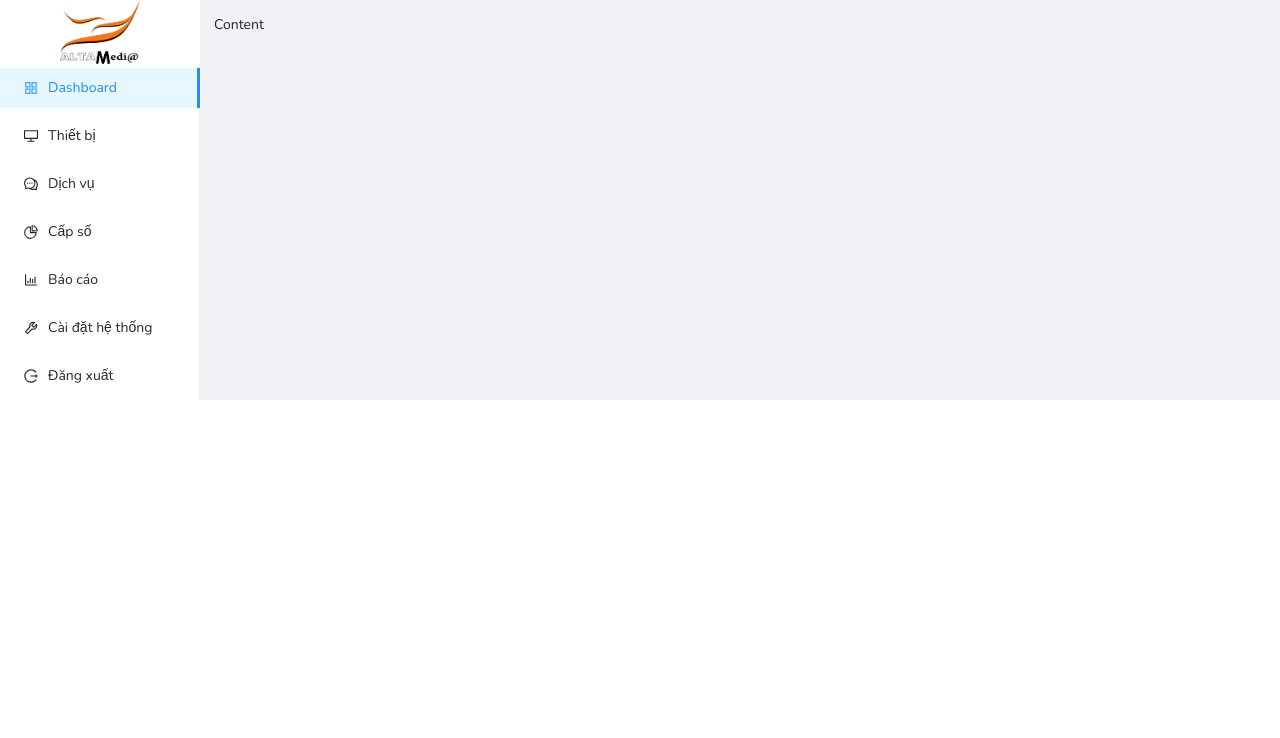
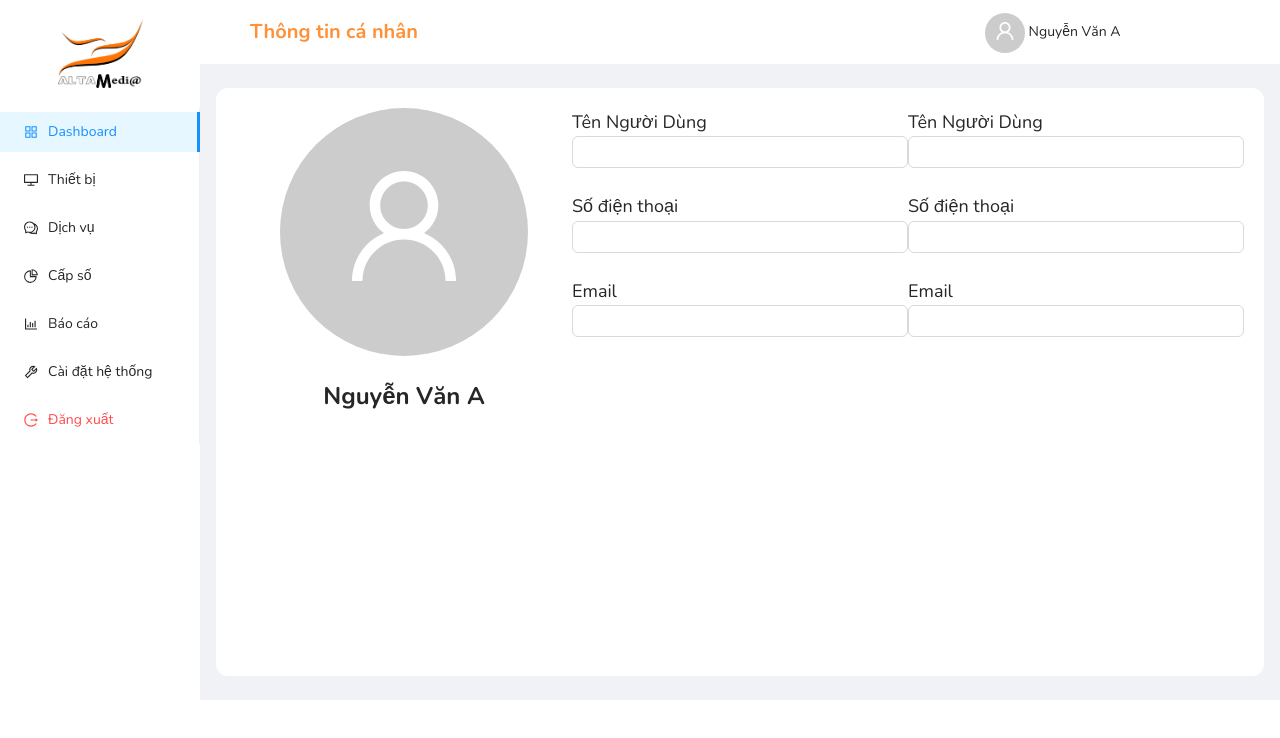
Before and after one commit to nguyenkhaphuong/AltaSoftwareQueuingSystem, a React (Vite) app: page /profile in a window 1280 px wide. Shown: the top 738 px of the page. Built offline with nearby package versions, Linux system fonts and the light colour scheme.

Commit message:
Update Nov 11, 2022

```diff
--- a/src/App.tsx
+++ b/src/App.tsx
@@ -1,11 +1,40 @@
-import { useState } from "react";
+import { useEffect, useState } from "react";
 import { Routes, Route } from "react-router-dom";
+import auth from "./firebase";
 import ForgotPassword from "./pages/forgotPassword/ForgotPassword";
 import Login from "./pages/Login/Login";
 import Profile from "./pages/Profile/Profile";
 import ResetPassword from "./pages/resetPassword/ResetPassword";
 
+// import useDispatch and useSelector
+import { useAppDispatch, useAppSelector } from "./redux/hooks";
+
+//import slice
+import { addUser } from "./redux/slice/authSlice";
+import { RootState } from "./redux/store";
+
 function App() {
+  const { name, email, username, password, phone, role } = useAppSelector(
+    (state: RootState) => state.auth
+  );
+  const dispatch = useAppDispatch();
+
+  // const handleSignIn = () => {};
+
+  useEffect(() => {
+    dispatch(
+      addUser({
+        name: "Nguyen Kha Phuong",
+        email: "kha-phuong@gmail.com",
+        username: "khapuong1506",
+        password: "Khaphuong1506!",
+        phone: "84834402094",
+        role: "Front End Developer",
+      })
+    );
+  }, []);
+
+  console.log({ name, email, username, password, phone, role });
   return (
     <div style={{ backgroundColor: "#F7F7F7" }}>
       <Routes>
--- a/src/firebase.ts
+++ b/src/firebase.ts
@@ -1,5 +1,6 @@
 // Import the functions you need from the SDKs you need
 import { initializeApp } from "firebase/app";
+import { getAuth } from "firebase/auth";
 // TODO: Add SDKs for Firebase products that you want to use
 // https://firebase.google.com/docs/web/setup#available-libraries
 
@@ -16,3 +17,7 @@ const firebaseConfig = {
 
 // Initialize Firebase
 const app = initializeApp(firebaseConfig);
+
+// Initialize Firebase Authentication
+const auth = getAuth(app);
+export default auth;
--- a/src/pages/Login/Login.tsx
+++ b/src/pages/Login/Login.tsx
@@ -6,13 +6,28 @@ import { Button, Form, Input } from "antd";
 // import images assets
 import logo from "../../assets/logo.png";
 import login from "../../assets/group341.png";
+// import Firebase authentication
+import { getAuth, createUserWithEmailAndPassword } from "firebase/auth";
 
 export default function Login() {
+  // const auth = getAuth();
+  // createUserWithEmailAndPassword(auth, email, password)
+  //   .then((userCredential) => {
+  //     // Signed in
+  //     const user = userCredential.user;
+  //     // ...
+  //   })
+  //   .catch((error) => {
+  //     const errorCode = error.code;
+  //     const errorMessage = error.message;
+  //     // ..
+  //   });
   return (
     <div>
       <Row>
         <Col
           xs={24}
+          lg={12}
           xl={10}
           style={{
             padding: 20,
@@ -95,6 +110,7 @@ export default function Login() {
         </Col>
         <Col
           xs={24}
+          lg={12}
           xl={14}
           style={{
             backgroundColor: "#fff",
--- a/src/pages/Profile/Profile.css
+++ b/src/pages/Profile/Profile.css
@@ -1,8 +1,12 @@
 #components-layout-demo-fixed-sider .logo {
   height: 32px;
   margin: 16px;
-  background: rgba(255, 255, 255, 0.2);
+  background: rgba(255, 255, 255, 0.3);
 }
 .site-layout .site-layout-background {
-  background: #fff;
+  background: #fff !important;
 }
+.form-input {
+  max-width: 384px;
+  max-height: 44px;
+}
--- a/src/pages/Profile/Profile.tsx
+++ b/src/pages/Profile/Profile.tsx
@@ -1,5 +1,5 @@
-import type { MenuProps } from "antd";
-import { Button, Menu, Layout } from "antd";
+import { Menu, Layout, Row, Col, Avatar, Form, Input } from "antd";
+import "./Profile.css";
 import {
   AppstoreOutlined,
   BarChartOutlined,
@@ -8,59 +8,197 @@ import {
   ToolOutlined,
   PieChartOutlined,
   LogoutOutlined,
+  UserOutlined,
 } from "@ant-design/icons";
 import logo from "../../assets/logo.png";
 import React from "react";
 
-const { Sider, Content } = Layout;
-type MenuItem = Required<MenuProps>["items"][number];
-
-function getItem(
-  label: React.ReactNode,
-  key: React.Key,
-  icon?: React.ReactNode,
-  children?: MenuItem[],
-  type?: "group"
-): MenuItem {
-  return {
-    key,
-    icon,
-    children,
-    label,
-    type,
-  } as MenuItem;
-}
-
-const items: MenuItem[] = [
-  getItem("Dashboard", "1", <AppstoreOutlined />),
-  getItem("Thiết bị", "2", <DesktopOutlined />),
-  getItem("Dịch vụ", "3", <CommentOutlined />),
-  getItem("Cấp số", "4", <PieChartOutlined />),
-  getItem("Báo cáo", "5", <BarChartOutlined />),
-  getItem("Cài đặt hệ thống", "6", <ToolOutlined />),
-  getItem("Đăng xuất", "7", <LogoutOutlined />),
-];
+const { Sider, Content, Header } = Layout;
 
 const Profile: React.FC = () => (
   <>
     <Layout>
-      <Sider width={200} style={{ backgroundColor: "#fff" }}>
-        <div className="img-container">
+      <Sider
+        style={{ backgroundColor: "#fff", width: "200px", height: "700px" }}
+      >
+        <div className="img-logo">
           <img
             style={{
               display: "block",
+              padding: 20,
               marginLeft: "auto",
               marginRight: "auto",
             }}
             src={logo}
             alt="Alta Media"
-            width="80px"
+            width="125px"
           />
         </div>
-        <Menu defaultSelectedKeys={["1"]} mode="inline" items={items}></Menu>
+        <Menu
+          defaultSelectedKeys={["1"]}
+          mode="inline"
+          items={[
+            {
+              key: "1",
+              icon: <AppstoreOutlined />,
+              label: "Dashboard",
+            },
+            {
+              key: "2",
+              icon: <DesktopOutlined />,
+              label: "Thiết bị",
+            },
+            {
+              key: "3",
+              icon: <CommentOutlined />,
+              label: "Dịch vụ",
+            },
+            {
+              key: "4",
+              icon: <PieChartOutlined />,
+              label: "Cấp số",
+            },
+            {
+              key: "5",
+              icon: <BarChartOutlined />,
+              label: "Báo cáo",
+            },
+            {
+              key: "6",
+              icon: <ToolOutlined />,
+              label: "Cài đặt hệ thống",
+            },
+            {
+              key: "7",
+              icon: <LogoutOutlined />,
+              label: "Đăng xuất",
+              danger: true,
+            },
+          ]}
+        ></Menu>
       </Sider>
-      <Layout>
-        <Content style={{ padding: "1em" }}>Content</Content>
+      <Layout className="site-layout">
+        <Header className="site-layout-background">
+          <Row>
+            <Col span={18}>
+              <p
+                style={{ color: "#FF9138", fontSize: "20px", fontWeight: 700 }}
+              >
+                Thông tin cá nhân
+              </p>
+            </Col>
+            <Col span={6}>
+              <div>
+                <Avatar size={40} icon={<UserOutlined />}></Avatar> Nguyễn Văn A
+              </div>
+            </Col>
+          </Row>
+        </Header>
+        <Content
+          className="site-layout-background"
+          style={{
+            margin: "24px 16px",
+            padding: 20,
+            minHeight: 280,
+            borderRadius: "12px",
+          }}
+        >
+          <Row>
+            <Col span={8}>
+              <Avatar
+                style={{
+                  marginLeft: "auto",
+                  marginRight: "auto",
+                  display: "block",
+                }}
+                size={248}
+                icon={<UserOutlined />}
+              ></Avatar>
+              <br />
+              <h1
+                style={{
+                  fontSize: "24px",
+                  fontWeight: 700,
+                  textAlign: "center",
+                }}
+              >
+                Nguyễn Văn A
+              </h1>
+            </Col>
+            <Col span={8}>
+              <Form>
+                <Form.Item name="Name">
+                  <label htmlFor="name" style={{ fontSize: 18 }}>
+                    Tên Người Dùng
+                    <Input
+                      className="form-input"
+                      type="text"
+                      style={{
+                        borderRadius: "6px",
+                      }}
+                    />
+                  </label>
+                </Form.Item>
+                <Form.Item name="Phone">
+                  <label htmlFor="phone" style={{ fontSize: 18 }}>
+                    Số điện thoại
+                    <Input
+                      className="form-input"
+                      type="number"
+                      style={{ borderRadius: "6px" }}
+                    />
+                  </label>
+                </Form.Item>
+                <Form.Item name="Email">
+                  <label htmlFor="email" style={{ fontSize: 18 }}>
+                    Email
+                    <Input
+                      className="form-input"
+                      type="email"
+                      style={{ borderRadius: "6px" }}
+                    />
+                  </label>
+                </Form.Item>
+              </Form>
+            </Col>
+            <Col span={8}>
+              <Form>
+                <Form.Item name="Name">
+                  <label htmlFor="name" style={{ fontSize: 18 }}>
+                    Tên Người Dùng
+                    <Input
+                      className="form-input"
+                      type="text"
+                      style={{
+                        borderRadius: "6px",
+                      }}
+                    />
+                  </label>
+                </Form.Item>
+                <Form.Item name="Phone">
+                  <label htmlFor="phone" style={{ fontSize: 18 }}>
+                    Số điện thoại
+                    <Input
+                      className="form-input"
+                      type="number"
+                      style={{ borderRadius: "6px" }}
+                    />
+                  </label>
+                </Form.Item>
+                <Form.Item name="Email">
+                  <label htmlFor="email" style={{ fontSize: 18 }}>
+                    Email
+                    <Input
+                      className="form-input"
+                      type="email"
+                      style={{ borderRadius: "6px" }}
+                    />
+                  </label>
+                </Form.Item>
+              </Form>
+            </Col>
+          </Row>
+        </Content>
       </Layout>
     </Layout>
   </>
--- /dev/null
+++ b/src/redux/hooks.ts
@@ -0,0 +1,7 @@
+import { useDispatch, useSelector } from "react-redux";
+import type { TypedUseSelectorHook } from "react-redux";
+import type { RootState, AppDispatch } from "./store";
+
+// Use throughout your app instead of plain `useDispatch` and `useSelector`
+export const useAppDispatch: () => AppDispatch = useDispatch;
+export const useAppSelector: TypedUseSelectorHook<RootState> = useSelector;
--- a/src/redux/slice/authSlice.ts
+++ b/src/redux/slice/authSlice.ts
@@ -1,25 +1,46 @@
 import { createSlice, PayloadAction } from "@reduxjs/toolkit";
 
 export interface AuthState {
-  currentUser?: any;
-  loading: boolean;
+  name: string;
+  email: string;
+  username: string;
+  password: string;
+  phone?: number;
+  role: string;
 }
 
 const initialState: AuthState = {
-  currentUser: undefined,
-  loading: false,
+  name: "",
+  email: "",
+  username: "",
+  password: "",
+  phone: 0,
+  role: "",
 };
 
 export const authSlice = createSlice({
-  name: "auth",
+  name: "user",
   initialState,
   reducers: {
     addUser: (state, action) => {
-      state.currentUser = action.payload;
+      state.name = action.payload.name;
+      state.email = action.payload.email;
+      state.username = action.payload.username;
+      state.password = action.payload.password;
+      state.phone = action.payload.phone;
+      state.role = action.payload.role;
+    },
+    logOut: (state) => {
+      state.name = "";
+      state.email = "";
+      state.username = "";
+      state.password = "";
+      state.phone = 0;
+      state.role = "";
     },
   },
 });
 
-export const { addUser } = authSlice.actions;
+export const { addUser, logOut } = authSlice.actions;
 
 export default authSlice.reducer;
```
